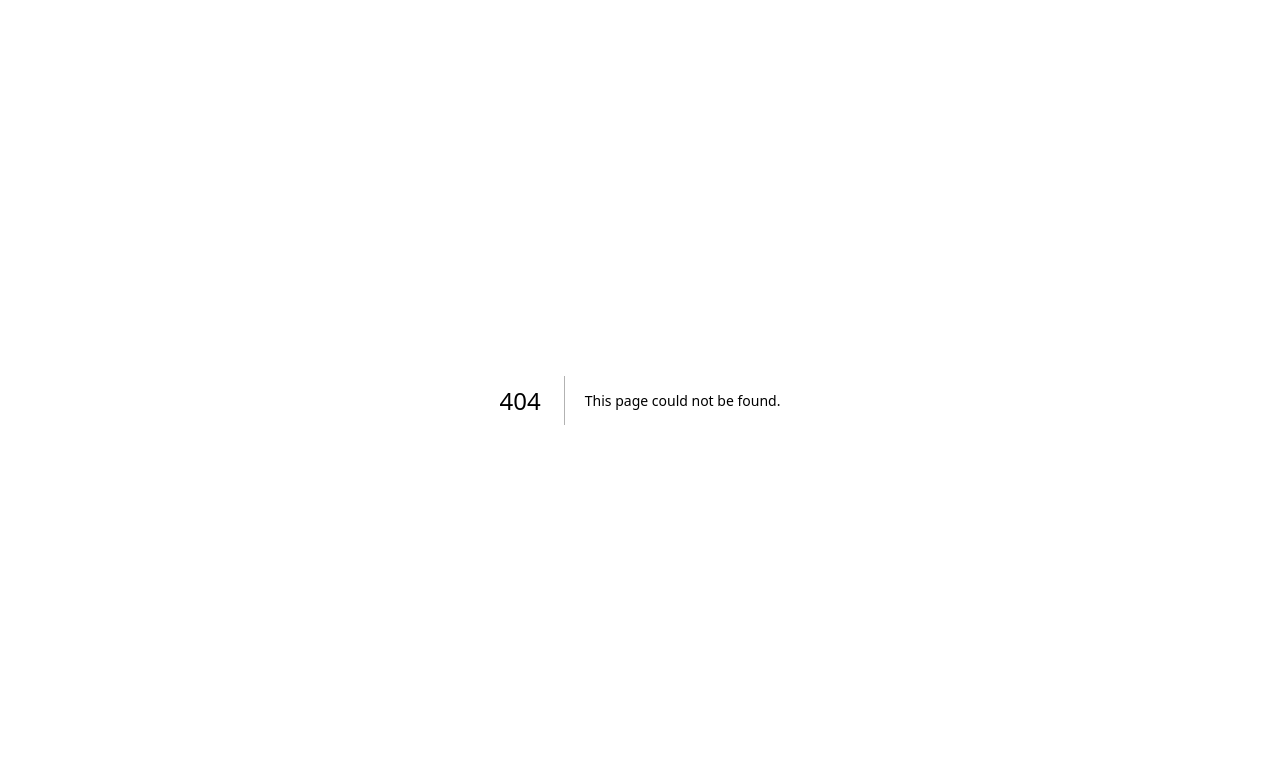
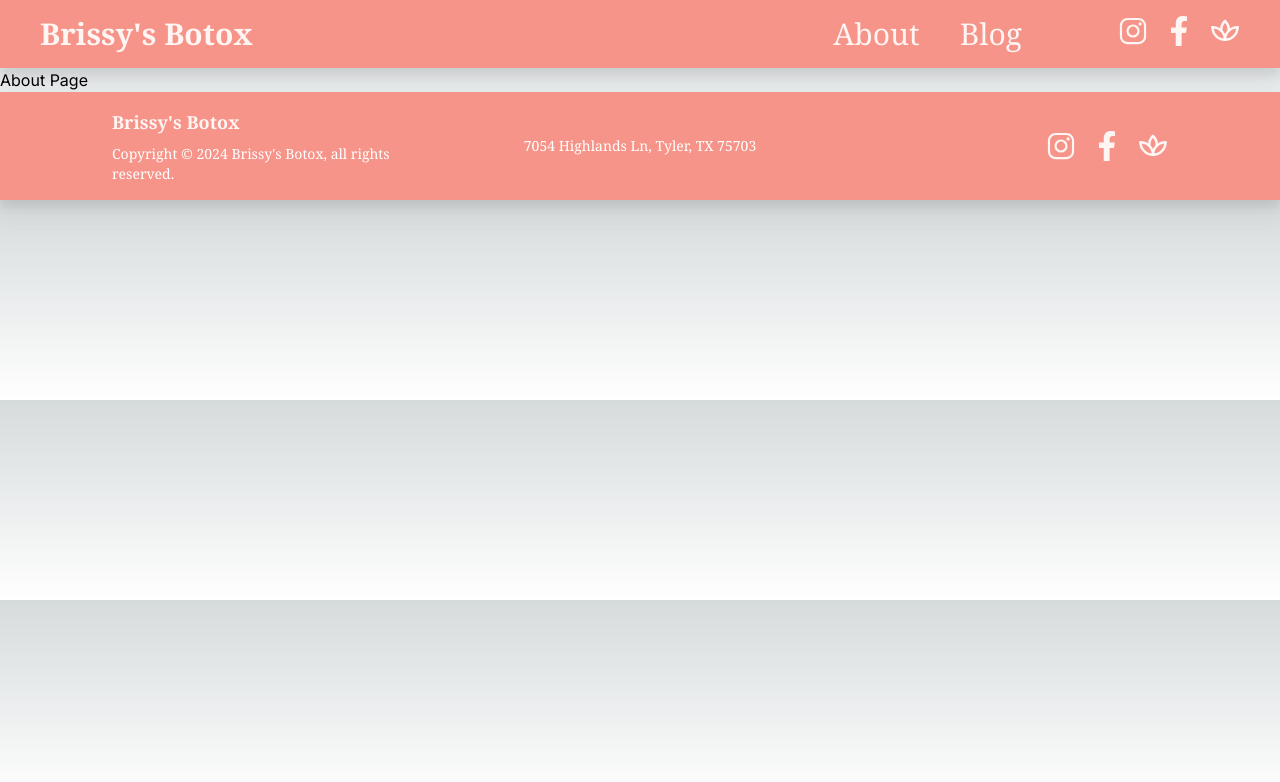
Before and after one commit to PeculiarYeti679/Brissys_Botox, a Next.js app: page /about in a window 1280 px wide. Before the commit this address had no page. Shown: the top 782 px of the page. Built offline with nearby package versions, Linux system fonts and the light colour scheme.

Commit message:
first commit

```diff
--- /dev/null
+++ b/app/about/page.js
@@ -0,0 +1,8 @@
+export default function About() {
+    return (
+      <div className="h-full">
+      <h1>About Page</h1>
+      {/* Add your content here */}
+  </div>
+    );
+  }
--- /dev/null
+++ b/app/blog/page.js
@@ -0,0 +1,7 @@
+export default function Blog() {
+    return (
+      <main className="bg-rose-quartz h-full">
+   hello from blog
+    </main>
+    );
+  }
--- /dev/null
+++ b/app/components/Footer.tsx
@@ -0,0 +1,53 @@
+import Link from "next/link";
+import { TbPlant2 } from "react-icons/tb";
+import { FaFacebookF } from "react-icons/fa";
+import { IoLogoInstagram } from "react-icons/io5";
+
+export default function Footer() {
+  return (
+<nav className="bg-coral p-4 sticky top-0 drop-shadow-xl z-10">
+  <div className="max-w-6xl mx-auto px-4 sm:px-6 lg:px-8 grid grid-cols-1 sm:grid-cols-3 gap-4 items-center">
+    <div className="flex flex-col items-center sm:items-start pl-0 sm:pl-4">
+      <h1 className="text-lg font-bold font-serif text-white mb-2">
+        <Link href="/" className="text-white/90 no-underline hover:text-rosequartz">
+          Brissy's Botox
+        </Link>
+      </h1>
+      <p className="text-sm font-serif text-white text-center sm:text-left">
+        Copyright © 2024 Brissy's Botox, all rights reserved.
+      </p>
+    </div>
+    <div className="text-sm font-serif text-white text-center">
+      7054 Highlands Ln, Tyler, TX 75703
+    </div>
+    <div className="flex justify-center sm:justify-end gap-4 text-white text-2xl lg:text-3xl pr-0 sm:pr-4">
+      <Link
+        target="_blank"
+        rel="noopener noreferrer"
+        className="text-white/90 hover:text-rosequartz"
+        href="https://www.instagram.com"
+      >
+        <IoLogoInstagram />
+      </Link>
+      <Link
+        target="_blank"
+        rel="noopener noreferrer"
+        className="text-white/90 hover:text-rosequartz"
+        href="https://www.facebook.com"
+      >
+        <FaFacebookF />
+      </Link>
+      <Link
+        target="_blank"
+        rel="noopener noreferrer"
+        className="text-white/90 hover:text-rosequartz"
+        href="https://luxemedspatyler.com"
+      >
+        <TbPlant2 />
+      </Link>
+    </div>
+  </div>
+</nav>
+
+  );
+}
--- /dev/null
+++ b/app/components/Navbar.tsx
@@ -0,0 +1,56 @@
+import Link from "next/link";
+import { TbPlant2 } from "react-icons/tb";
+import { FaFacebookF } from "react-icons/fa";
+import { IoLogoInstagram } from "react-icons/io5";
+
+export default function Navbar() {
+  return (
+    <nav className="bg-coral p-4 sticky top-0 drop-shadow-xl z-10">
+      <div className="md:px-6 prose prose-xl mx-auto flex justify-between flex-col sm:flex-row">
+        <h1 className="text-3xl font-bold  font-serif text-white grid place-content-center mb-2 md:mb-0">
+          <Link
+            href="/"
+            className="text-white/90 no-underline hover:rosequartz"
+          >
+            Brissy's Botox
+          </Link>
+        </h1>
+        <div className="flex flex-row justify-center sm:justify-evenly align-middle gap-4 text-white text-2xl lg:text-3xl">
+          <div className="flex flex-row justify-center text-3xl sm:justify-evenly align-middle gap-10 pr-20">
+            <Link
+              className="text-white/90  font-serif hover:rosequartz"
+              href="/about"
+            >
+              About
+            </Link>
+            <Link
+              className="text-white/90  font-serif hover:rosequartz"
+              href="/blog"
+            >
+              Blog
+            </Link>
+          </div>
+
+          <Link target="_blank" rel="noopener noreferrer"
+            className="text-white/90 hover:text-rosequartz"
+            href="https://www.instagram.com"
+          >
+            <IoLogoInstagram />
+          </Link>
+          <Link target="_blank" rel="noopener noreferrer"
+            className="text-white/90 hover:rosequartz"
+            href="https://www.facebook.com"
+          >
+            <FaFacebookF />
+          </Link>
+          <Link target="_blank" rel="noopener noreferrer"
+            className="text-white/90 hover:rosequartz"
+            href="https://luxemedspatyler.com"
+          >
+            <TbPlant2 />
+          </Link>
+        </div>
+      </div>
+    </nav>
+  );
+}
--- a/app/layout.tsx
+++ b/app/layout.tsx
@@ -1,22 +1,30 @@
 import type { Metadata } from "next";
 import { Inter } from "next/font/google";
 import "./globals.css";
+import Navbar from "./components/Navbar";
+import Footer from "./components/Footer";
 
 const inter = Inter({ subsets: ["latin"] });
 
 export const metadata: Metadata = {
-  title: "Create Next App",
-  description: "Generated by create next app",
+  title: "Brissy's Botox",
+  description: "Brissy's Botox",
 };
 
 export default function RootLayout({
   children,
-}: Readonly<{
+}: {
   children: React.ReactNode;
-}>) {
+}) {
   return (
-    <html lang="en">
-      <body className={inter.className}>{children}</body>
+     <html lang="en">
+      <body>
+        <Navbar />
+        <main className={inter.className}>{children}
+
+        </main>
+        <Footer />
+      </body>
     </html>
   );
 }
--- a/app/page.tsx
+++ b/app/page.tsx
@@ -2,112 +2,12 @@ import Image from "next/image";
 
 export default function Home() {
   return (
-    <main className="flex min-h-screen flex-col items-center justify-between p-24">
-      <div className="z-10 max-w-5xl w-full items-center justify-between font-mono text-sm lg:flex">
-        <p className="fixed left-0 top-0 flex w-full justify-center border-b border-gray-300 bg-gradient-to-b from-zinc-200 pb-6 pt-8 backdrop-blur-2xl dark:border-neutral-800 dark:bg-zinc-800/30 dark:from-inherit lg:static lg:w-auto  lg:rounded-xl lg:border lg:bg-gray-200 lg:p-4 lg:dark:bg-zinc-800/30">
-          Get started by editing&nbsp;
-          <code className="font-mono font-bold">app/page.tsx</code>
-        </p>
-        <div className="fixed bottom-0 left-0 flex h-48 w-full items-end justify-center bg-gradient-to-t from-white via-white dark:from-black dark:via-black lg:static lg:h-auto lg:w-auto lg:bg-none">
-          <a
-            className="pointer-events-none flex place-items-center gap-2 p-8 lg:pointer-events-auto lg:p-0"
-            href="https://vercel.com?utm_source=create-next-app&utm_medium=appdir-template&utm_campaign=create-next-app"
-            target="_blank"
-            rel="noopener noreferrer"
-          >
-            By{" "}
-            <Image
-              src="/vercel.svg"
-              alt="Vercel Logo"
-              className="dark:invert"
-              width={100}
-              height={24}
-              priority
-            />
-          </a>
-        </div>
-      </div>
-
-      <div className="relative flex place-items-center before:absolute before:h-[300px] before:w-full sm:before:w-[480px] before:-translate-x-1/2 before:rounded-full before:bg-gradient-radial before:from-white before:to-transparent before:blur-2xl before:content-[''] after:absolute after:-z-20 after:h-[180px] after:w-full sm:after:w-[240px] after:translate-x-1/3 after:bg-gradient-conic after:from-sky-200 after:via-blue-200 after:blur-2xl after:content-[''] before:dark:bg-gradient-to-br before:dark:from-transparent before:dark:to-blue-700 before:dark:opacity-10 after:dark:from-sky-900 after:dark:via-[#0141ff] after:dark:opacity-40 before:lg:h-[360px] z-[-1]">
-        <Image
-          className="relative dark:drop-shadow-[0_0_0.3rem_#ffffff70] dark:invert"
-          src="/next.svg"
-          alt="Next.js Logo"
-          width={180}
-          height={37}
-          priority
-        />
-      </div>
-
-      <div className="mb-32 grid text-center lg:max-w-5xl lg:w-full lg:mb-0 lg:grid-cols-4 lg:text-left">
-        <a
-          href="https://nextjs.org/docs?utm_source=create-next-app&utm_medium=appdir-template&utm_campaign=create-next-app"
-          className="group rounded-lg border border-transparent px-5 py-4 transition-colors hover:border-gray-300 hover:bg-gray-100 hover:dark:border-neutral-700 hover:dark:bg-neutral-800/30"
-          target="_blank"
-          rel="noopener noreferrer"
-        >
-          <h2 className={`mb-3 text-2xl font-semibold`}>
-            Docs{" "}
-            <span className="inline-block transition-transform group-hover:translate-x-1 motion-reduce:transform-none">
-              -&gt;
-            </span>
-          </h2>
-          <p className={`m-0 max-w-[30ch] text-sm opacity-50`}>
-            Find in-depth information about Next.js features and API.
-          </p>
-        </a>
-
-        <a
-          href="https://nextjs.org/learn?utm_source=create-next-app&utm_medium=appdir-template-tw&utm_campaign=create-next-app"
-          className="group rounded-lg border border-transparent px-5 py-4 transition-colors hover:border-gray-300 hover:bg-gray-100 hover:dark:border-neutral-700 hover:dark:bg-neutral-800/30"
-          target="_blank"
-          rel="noopener noreferrer"
-        >
-          <h2 className={`mb-3 text-2xl font-semibold`}>
-            Learn{" "}
-            <span className="inline-block transition-transform group-hover:translate-x-1 motion-reduce:transform-none">
-              -&gt;
-            </span>
-          </h2>
-          <p className={`m-0 max-w-[30ch] text-sm opacity-50`}>
-            Learn about Next.js in an interactive course with&nbsp;quizzes!
-          </p>
-        </a>
-
-        <a
-          href="https://vercel.com/templates?framework=next.js&utm_source=create-next-app&utm_medium=appdir-template&utm_campaign=create-next-app"
-          className="group rounded-lg border border-transparent px-5 py-4 transition-colors hover:border-gray-300 hover:bg-gray-100 hover:dark:border-neutral-700 hover:dark:bg-neutral-800/30"
-          target="_blank"
-          rel="noopener noreferrer"
-        >
-          <h2 className={`mb-3 text-2xl font-semibold`}>
-            Templates{" "}
-            <span className="inline-block transition-transform group-hover:translate-x-1 motion-reduce:transform-none">
-              -&gt;
-            </span>
-          </h2>
-          <p className={`m-0 max-w-[30ch] text-sm opacity-50`}>
-            Explore starter templates for Next.js.
-          </p>
-        </a>
-
-        <a
-          href="https://vercel.com/new?utm_source=create-next-app&utm_medium=appdir-template&utm_campaign=create-next-app"
-          className="group rounded-lg border border-transparent px-5 py-4 transition-colors hover:border-gray-300 hover:bg-gray-100 hover:dark:border-neutral-700 hover:dark:bg-neutral-800/30"
-          target="_blank"
-          rel="noopener noreferrer"
-        >
-          <h2 className={`mb-3 text-2xl font-semibold`}>
-            Deploy{" "}
-            <span className="inline-block transition-transform group-hover:translate-x-1 motion-reduce:transform-none">
-              -&gt;
-            </span>
-          </h2>
-          <p className={`m-0 max-w-[30ch] text-sm opacity-50 text-balance`}>
-            Instantly deploy your Next.js site to a shareable URL with Vercel.
-          </p>
-        </a>
-      </div>
-    </main>
+    <main className="bg-rosequartz h-full">
+ hello
+ <div>""</div>
+        <div> ""</div>
+        <div>""""</div>
+        <div>""""""</div>
+  </main>
   );
 }
--- a/tailwind.config.ts
+++ b/tailwind.config.ts
@@ -13,6 +13,12 @@ const config: Config = {
         "gradient-conic":
           "conic-gradient(from 180deg at 50% 50%, var(--tw-gradient-stops))",
       },
+      colors: {
+        'cream': '#F9F1F0',
+        'rosequartz':'#FADCD9',
+        'dustyrose':'#FADCD9',
+        'coral':'#F79489'
+      }
     },
   },
   plugins: [],
```
Also changed, not shown: package.json (+5 -4 lines), 1 other file (tests, documents, lock files or other folders).
